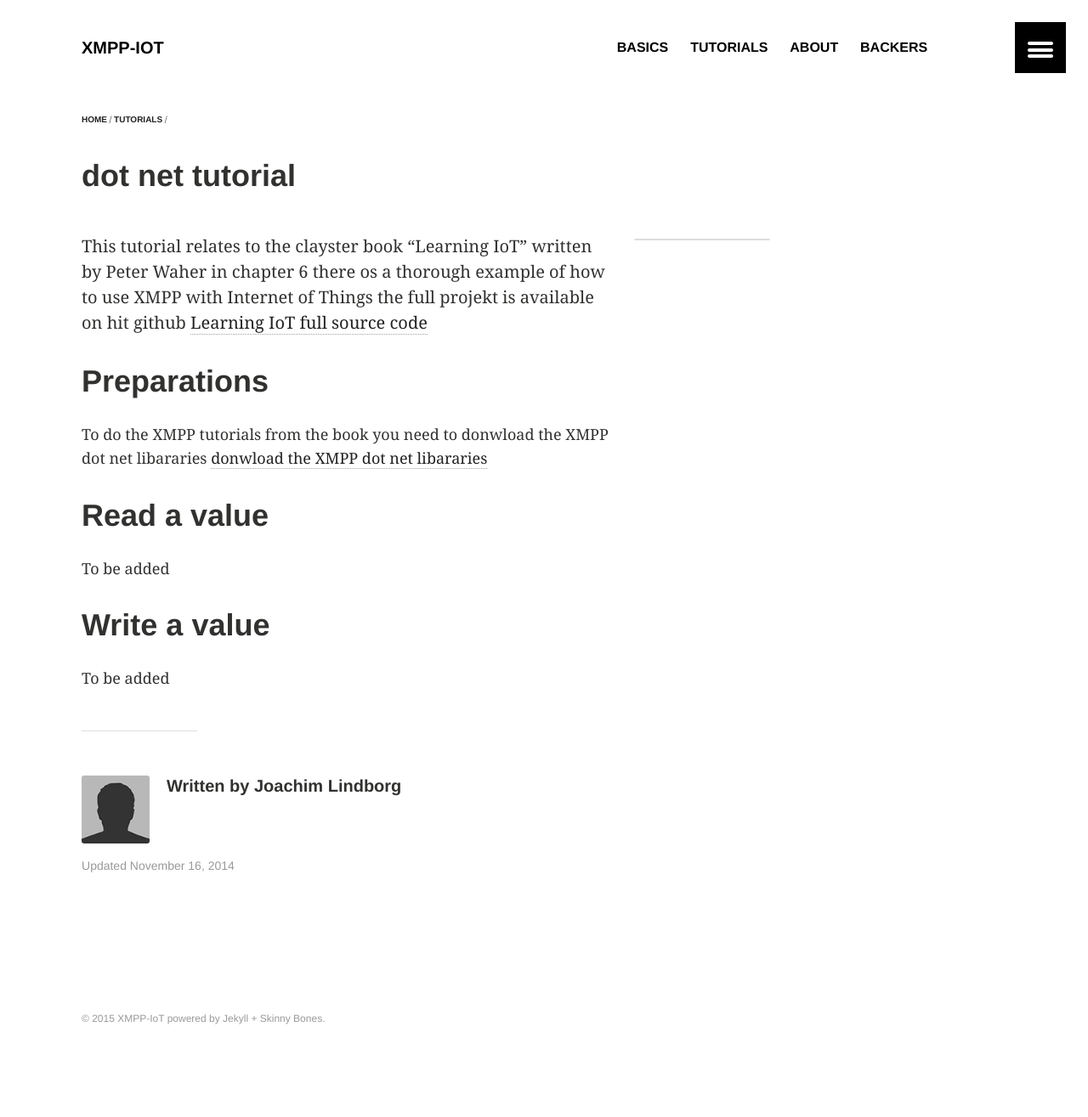
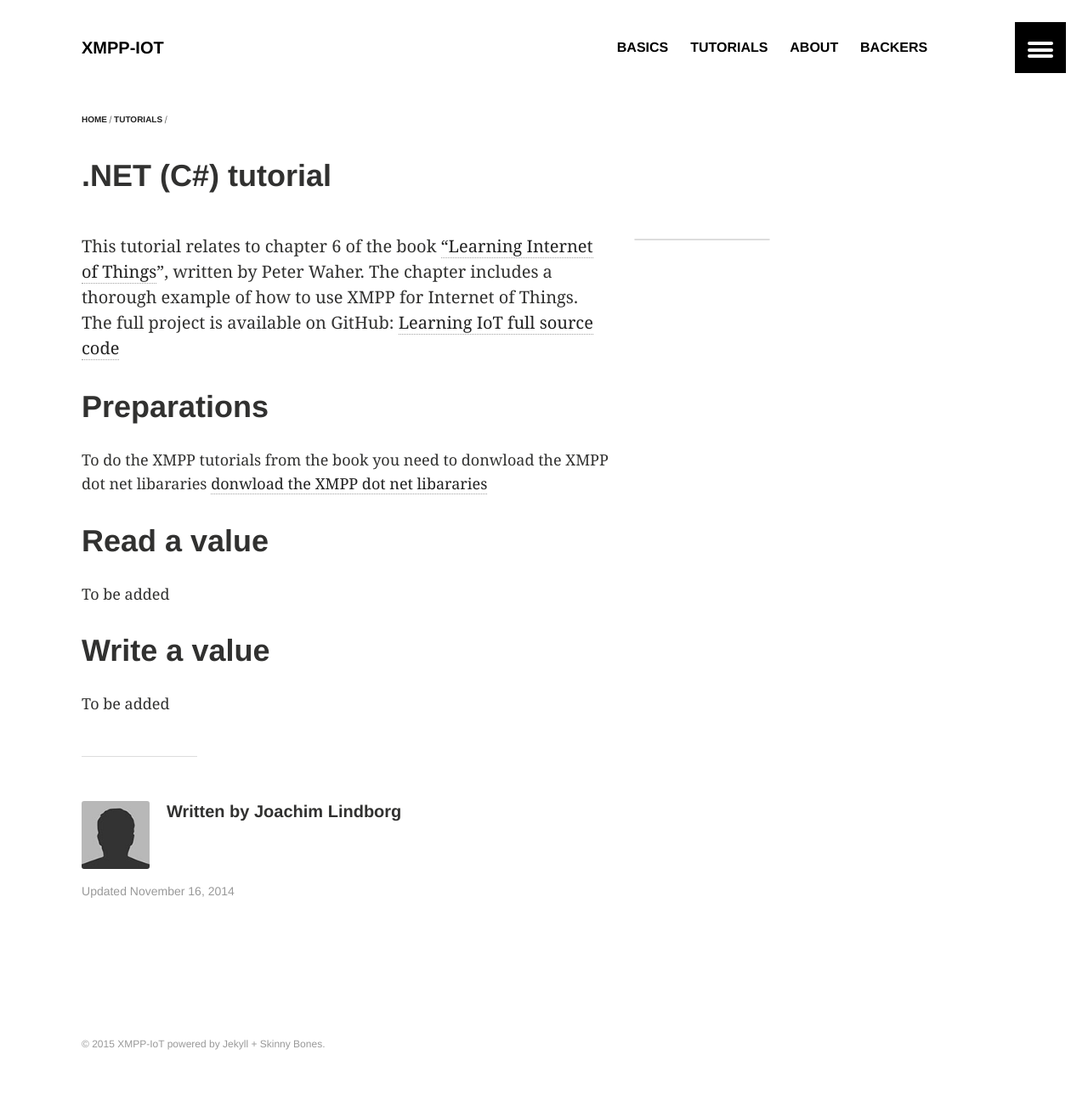
Before and after one commit to xmpp-iot/xmpp-iot.github.io, a Jekyll site: the page built from _posts/tutorials/2014-11-16-dotnet-tutorial.md, in a window 1280 px wide. Shown: the whole page at 85% size. Built offline with Jekyll 4.4.1, drawn with Linux system fonts in a browser that asks for light colours; before the commit the page ends 1285 px from its top, so only the background shows below that.

Commit message:
changed from Peter W comments

```diff
--- a/_posts/tutorials/2014-11-16-dotnet-tutorial.md
+++ b/_posts/tutorials/2014-11-16-dotnet-tutorial.md
@@ -1,6 +1,6 @@
 ---
 layout: article
-title:  "dot net tutorial"
+title:  ".NET (C#) tutorial"
 categories: tutorials
 modified: 2014-11-16T01:01:01
 tags: []
@@ -12,10 +12,7 @@ comments: false
 ads: false
 ---
 
-This tutorial relates to the clayster book "Learning IoT" written by
-Peter Waher in chapter 6 there os a thorough example of how to use
-XMPP with Internet of Things the full projekt is available on hit
-github [Learning IoT full source code](https://github.com/Clayster)
+This tutorial relates to chapter 6 of the book [“Learning Internet of Things](https://www.packtpub.com/application-development/learning-internet-things)”, written by Peter Waher. The chapter includes a thorough example of how to use XMPP for Internet of Things. The full project is available on GitHub: [Learning IoT full source code](https://github.com/Clayster)
 
 #Preparations
 To do the XMPP tutorials from the book you need to donwload the XMPP
```
